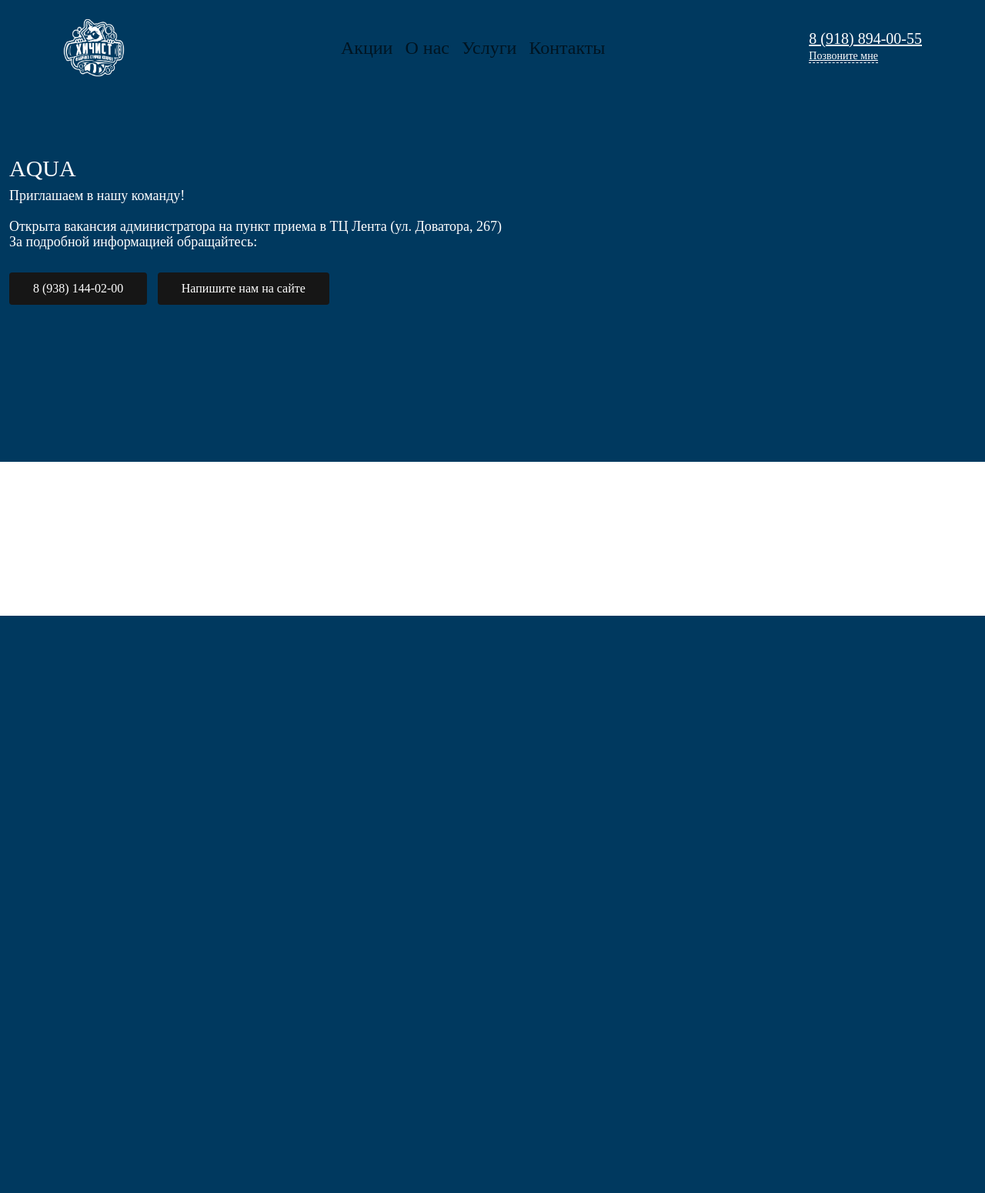
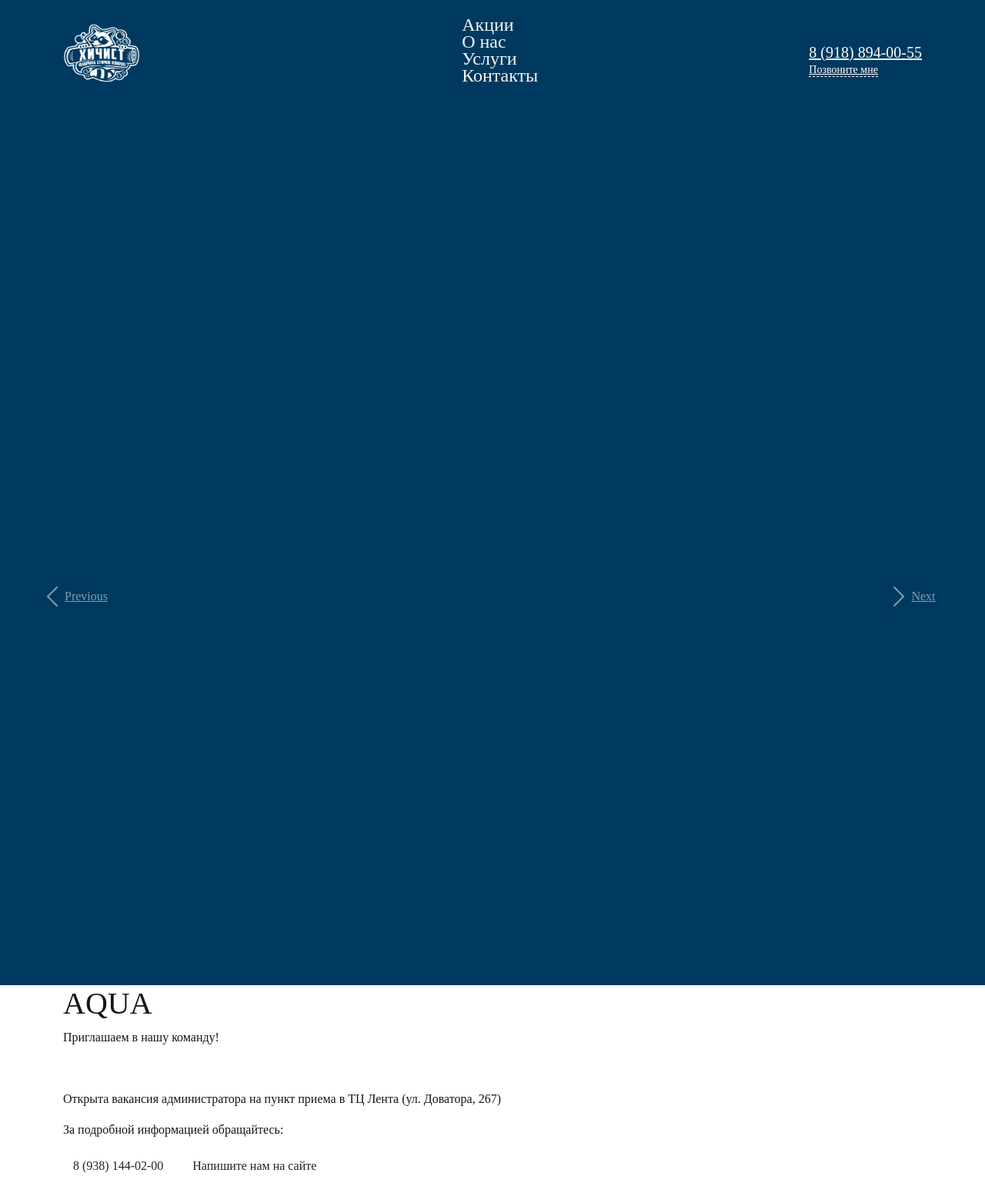
Before and after one commit to ugarinko3/hichist54.io, a Django app: template home_page/templates/home_page/layout.html in a window 1280 px wide. Shown: the whole page at 77% size. Before the commit the page ends 800 px from the top, so only its background shows below. Run offline with Django 5.2, Linux system fonts and the light colour scheme; the template is opened without the code that fills it, so the values that code supplies are empty.

Commit message:
заголовок

```diff
--- a/home_page/static/home_page/css/home_page.css
+++ b/home_page/static/home_page/css/home_page.css
@@ -1,43 +1,14 @@
-:root {
-    --light_2: #d9dadb;
-    --gray_2: #868789;
-    --purple_2: #9f3ed5;
-    --blue_2: #003960;
-    --light: #f8f9fa;
-    --whiteblue: #05b7fa;
-    --blue: #007bff;
-    --indigo: #6610f2;
-    --purple: #6f42c1;
-    --pink: #e83e8c;
-    --red: #dc3545;
-    --orange: #fd7e14;
-    --yellow: #ffc107;
-    --green: #28a745;
-    --teal: #20c997;
-    --cyan: #17a2b8;
-    --white: #fff;
-    --gray: #6c757d;
-    --gray-dark: #343a40;
-    --primary: #007bff;
-    --secondary: #6c757d;
-    --success: #28a745;
-    --info: #17a2b8;
-    --warning: #ffc107;
-    --danger: #dc3545;
-    --dark: #343a40;
-    --breakpoint-xs: 0;
-    --breakpoint-sm: 576px;
-    --breakpoint-md: 768px;
-    --breakpoint-lg: 992px;
-    --breakpoint-xl: 1200px;
-    --font-family-sans-serif: -apple-system, BlinkMacSystemFont, "Segoe UI", Roboto, "Helvetica Neue", Arial, sans-serif, "Apple Color Emoji", "Segoe UI Emoji", "Segoe UI Symbol", "Noto Color Emoji";
-    --font-family-monospace: SFMono-Regular, Menlo, Monaco, Consolas, "Liberation Mono", "Courier New", monospace
+header {
+  background-color: #003960;
+  width: 100%;
+  height: 90px;
 }
+
 
 html{scroll-behavior:smooth;overflow-x: hidden;}
 body {font-family: 'Circe Rounded';color:#161616;overflow-x: hidden;}
 .state-overflow{overflow: hidden;}
-a{color:#3083DA;}
+a{color:#003960;}
 
 header{position: fixed;top:0;width:100%;z-index: 100;	-moz-transition:all .3s ease;-webkit-transition:all .3s ease;-o-transition:all .3s ease;transition:all .3s ease;}
 header.scroll, header.mob{box-shadow: 0 0 15px rgba(0,0,0,.15);background: rgba(255,255,255,.98);}
@@ -46,15 +17,19 @@ header.scroll a, header.mob a{color:#161616;}
 header.mob{background: #FFF;overflow-y:scroll;bottom:0;}
 header.mob .navbar-toggler span, header.mob .navbar-toggler span::before, header.mob .navbar-toggler span::after,
 header.scroll .navbar-toggler span, header.scroll .navbar-toggler span::before, header.scroll .navbar-toggler span::after{background: #161616;}
+header .nav-link {color:#F4F4F2;}
 
+.navbar-nav{display: inline-block;}
+.navbar-nav a {display: block;}
+header .nav-link{position: inherit; margin-top: -30px;}
 header.mob .phone{margin-top: 40px;}
 header .phone a:nth-child(1){font-size: 20px;display: block;line-height: 20px;}
 header .phone a:nth-child(2), footer .phone a:nth-child(2){font-size: 14px;display: inline-block;border-bottom: 1px dashed;line-height: 16px;}
 header .phone a:nth-child(2):hover, footer .phone a:nth-child(2):hover{text-decoration: none;border-color:transparent;}
-header.scroll .phone a:nth-child(2), header.mob .phone a:nth-child(2){color:#3083DA;}
+header.scroll .phone a:nth-child(2), header.mob .phone a:nth-child(2){color:#003960;}
 
-.navbar-brand{display: block; background: url(img/logo.png) 0 0 no-repeat;background-size: 80px 80px;width:80px;height:80px;}
-header.scroll .navbar-brand, header.mob .navbar-brand{background-image: url(img/logo2.png);background-size: 111px 54px;}
+.navbar-brand{display: block; background: url(../img/logo.png) 0 0 no-repeat;background-size: 100px 80px;position: inherit; margin-top: -0.2%; width:150px; height:100px;}
+header.scroll .navbar-brand, header.mob .navbar-brand{background-image: url(../img/logo2.png);background-size: 100px 80px;}
 /*-----------------------MENU-------------------------*/
 
 .navbar{padding:16px 0;	-moz-transition:all .2s ease;
@@ -85,26 +60,5 @@ header.scroll .navbar-brand, header.mob .navbar-brand{background-image: url(img/
 
 .navbar-nav .nav-link{font-size: 24px;}
 .navbar-nav .nav-link:hover{color:#F4F4F2;}
-.mob .navbar-nav .nav-link:hover, .scroll .navbar-nav .nav-link:hover{color:#3083DA;}
-.navbar-nav .active>.nav-link{color:#3083DA;}
-
-/*======================MENU_END======================*/
-h1, .h1{font-size: 48px;}
-.title{display: flex;height:100%;align-items: center;}
-h2, .h2{margin-bottom: 30px;}
-
-#slider{position: relative;}
-#slider img{object-fit: cover;height:100vh;max-height: 600px;min-height: 460px;}
-#slider .container{position: absolute;top:0px;height:100%;display: inline-flex;align-items: center;}
-#slider .container div{width:75%;}
-#slider .container p{font-size: 18px;line-height: 20px; color:#FFF;margin-bottom: 0px;}
-#slider .container p.h1{font-size: 30px;line-height: 30px;margin-bottom: 10px;}
-#slider .container p.h2{font-size:22px;line-height:24px;margin-bottom: 30px;}
-#slider .container a{display: inline-block;background: #161616;color:#FFF;line-height: 30px;border-radius: 4px;padding:5px 30px;position: relative;margin-top: 30px;}
-#slider .container a:hover{background:#3083da;}
-.carousel-control-next, .carousel-control-prev {display: none;}
-.carousel-control-prev-icon, .carousel-control-next-icon{background-color: #FFF;width:40px;height:40px;border-radius: 50%;background-size: 10px 20px;}
-.carousel-control-prev-icon {background-image: url(../img/left.svg);}
-.carousel-control-next-icon {background-image: url(../img/right.svg);}
-.carousel-indicators li {width:10px;height: 10px;border-radius: 50%;background: #B4AFAB;border:1px solid transparent;margin:0 8px;}
-.carousel-indicators .active {background-color: #065E84;border:1px solid #FFF;}
+.mob .navbar-nav .nav-link:hover, .scroll .navbar-nav .nav-link:hover{color:#003960;}
+.navbar-nav .active>.nav-link{color:#003960;}
```
Also changed, not shown: home_page/templates/home_page/index.html (+36 -6 lines).
